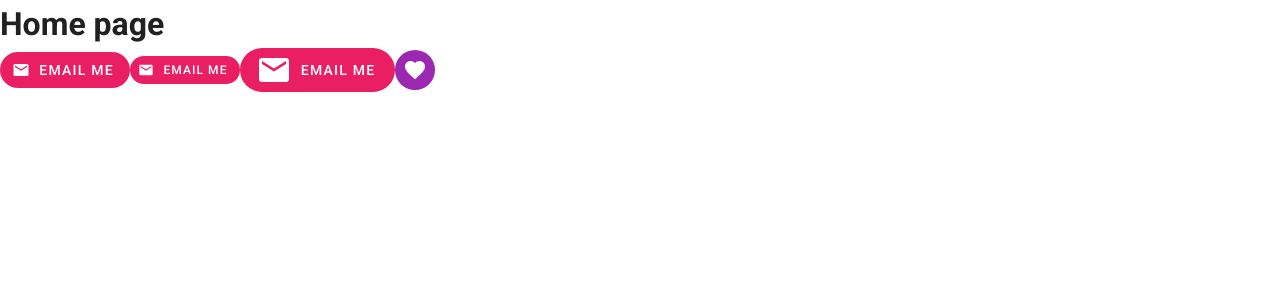
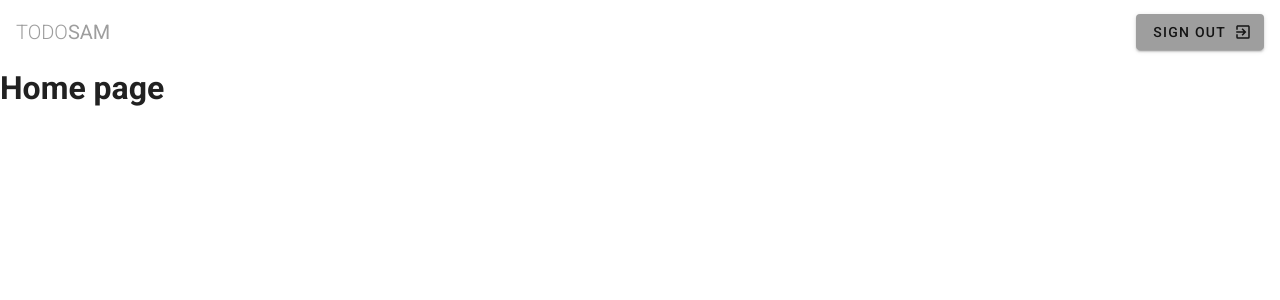
Before and after one commit to Samk13/vuetify-13, a Vue app: page / in a window 1280 px wide. Shown: the top 300 px of the page. Built offline with nearby package versions, Linux system fonts and the light colour scheme.

Commit message:
adding navbar

```diff
--- a/src/App.vue
+++ b/src/App.vue
@@ -1,5 +1,6 @@
 <template>
-  <v-app>
+  <v-app class="gray lighten-4">
+    <navbar />
     <v-content>
       <router-view />
     </v-content>
@@ -8,9 +9,13 @@
 
 <script lang="ts">
 import Vue from "vue";
+import Navbar from "./components/Navbar.vue";
 
 export default Vue.extend({
   name: "App",
+  components: {
+    Navbar
+  },
   data: () => ({
     //
   })
--- /dev/null
+++ b/src/components/Navbar.vue
@@ -0,0 +1,24 @@
+<template>
+  <nav>
+    <v-toolbar app flat>
+      <v-toolbar-title class="text-uppercase grey--text">
+        <span class="font-weight-light">Todo</span>
+        <span>Sam</span>
+      </v-toolbar-title>
+      <v-spacer />
+      <v-btn flat color="grey">
+          <span>Sign Out</span>
+          <v-icon right>{{ signOut }}</v-icon>
+      </v-btn>
+    </v-toolbar>
+  </nav>
+</template>
+
+<script>
+import { mdiExitToApp } from '@mdi/js';
+export default {
+  data: () => ({
+    signOut: mdiExitToApp,
+  })
+};
+</script>
--- a/src/views/Home.vue
+++ b/src/views/Home.vue
@@ -1,34 +1,13 @@
 <template>
   <div class="home">
     <h1>Home page</h1>
-    <v-btn depressed rounded class="pink white--text">
-      <v-icon left>{{ svgPath }}</v-icon>
-      <span>email me</span>
-    </v-btn>
-    <v-btn depressed small rounded class="pink white--text">
-      <v-icon small left>{{ svgPath }}</v-icon>
-      <span>email me</span>
-    </v-btn>
-    <v-btn depressed large rounded class="pink white--text">
-      <v-icon large left>{{ svgPath }}</v-icon>
-      <span>email me</span>
-    </v-btn>
-    <v-btn fab depressed small color="purple">
-      <v-icon color="white">{{ fav }}</v-icon>
-    </v-btn>
   </div>
 </template>
 
 <script>
 // @ is an alias to /src
-import { mdiEmail } from "@mdi/js";
-import { mdiHeart } from "@mdi/js";
 
 export default {
-  name: "Home",
-  data: () => ({
-    svgPath: mdiEmail,
-    fav: mdiHeart
-  })
+  name: "Home"
 };
 </script>
```
Also changed, not shown: 1 other file (tests, documents, lock files or other folders).
